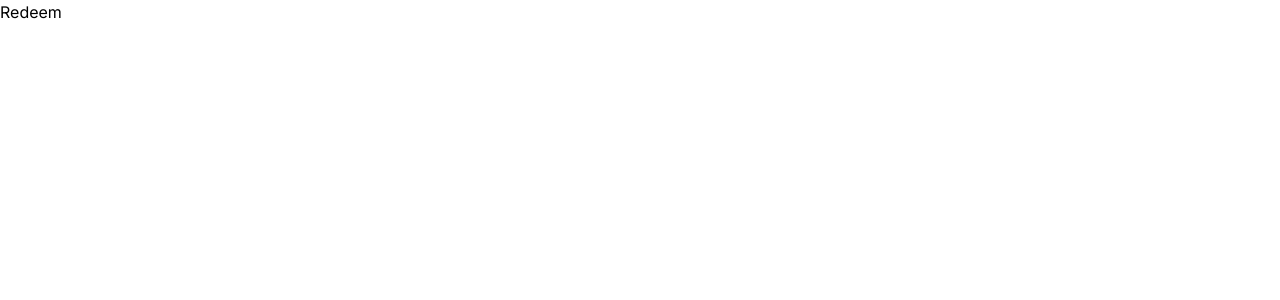
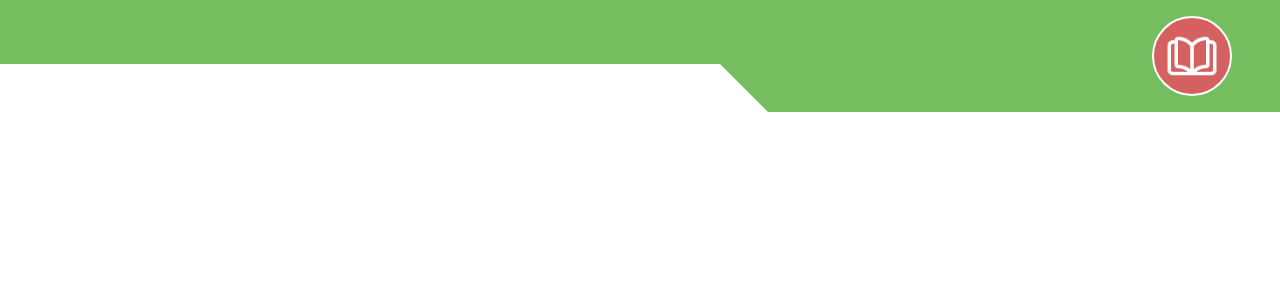
Before and after one commit to josephleungg/EcoDex, a Next.js app in the folder client/: page /redeem in a window 1280 px wide. Shown: the top 300 px of the page. Built offline with nearby package versions, Linux system fonts and the light colour scheme.

Commit message:
created header component

```diff
--- a/client/app/(pages)/layout.js
+++ b/client/app/(pages)/layout.js
@@ -1,7 +1,9 @@
+import Header from "../components/header";
 export default function RootLayout({ children }) {
     return (
       <html>
         <body>
+        <Header />
           <main>{children}</main>
         </body>
       </html>
--- /dev/null
+++ b/client/app/components/header.js
@@ -0,0 +1,23 @@
+const Header = () => {
+
+  return (
+    <header className="fixed top-0 z-10">
+        <div className="bg-primary-0 w-screen h-16">
+            <div className="h-20 w-20 absolute top-4 right-12 bg-secondary-0 flex justify-center items-center rounded-full border-white border-2">
+                <img
+                    src="/images/book.png"
+                    alt="EcoDex Icon"
+                    className="w-14 h-14"
+                />
+            </div>
+        </div>
+        <div className="flex justify-end">
+            <div className="w-0 h-0 border-t-[48px] border-t-primary-0 border-l-[48px] border-l-transparent"></div>
+            <div className="bg-primary-0 w-2/5 h-12"></div>
+        </div>
+
+    </header>
+  );
+};
+
+export default Header;
--- a/client/tailwind.config.js
+++ b/client/tailwind.config.js
@@ -15,6 +15,10 @@ module.exports = {
         'pocketmonk': ['PocketMonk', 'sans-serif'],
         'gameboy': ['Gameboy', 'sans-serif'],
       },
+      colors: {
+        'primary': ['#74BE5F'],
+        'secondary': ['#D56060']
+      },
     },
   },
   plugins: [],
```
Also changed, not shown: client/public/images/book.png (added).
